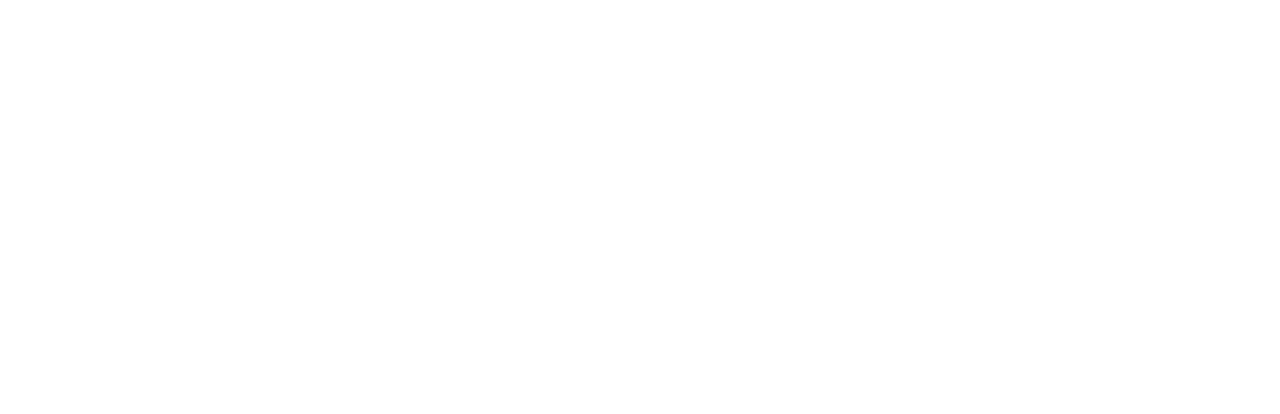
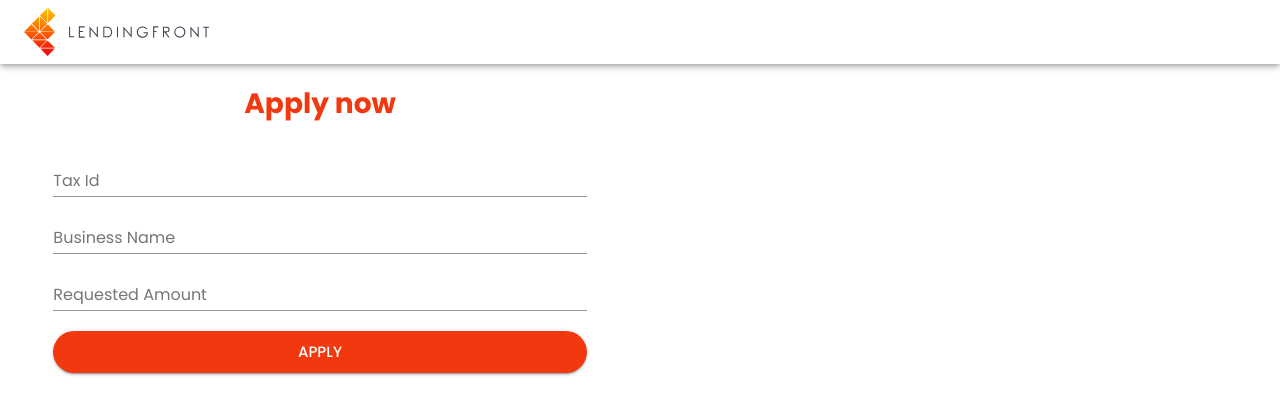
Before and after one commit to LadyTrejos/loan_system, a React (Create React App) app in the folder loan_frontend/: page / in a window 1280 px wide. Shown: the top 414 px of the page. Built offline with nearby package versions, Linux system fonts and the light colour scheme.

Commit message:
front style for loan form

```diff
--- a/loan_frontend/package.json
+++ b/loan_frontend/package.json
@@ -3,6 +3,8 @@
   "version": "0.1.0",
   "private": true,
   "dependencies": {
+    "@material-ui/core": "^4.12.3",
+    "@material-ui/icons": "^4.11.2",
     "@testing-library/jest-dom": "^5.14.1",
     "@testing-library/react": "^11.2.7",
     "@testing-library/user-event": "^12.8.3",
--- a/loan_frontend/public/index.html
+++ b/loan_frontend/public/index.html
@@ -14,6 +14,7 @@
       manifest.json provides metadata used when your web app is installed on a
       user's mobile device or desktop. See https://developers.google.com/web/fundamentals/web-app-manifest/
     -->
+    <link href="https://fonts.googleapis.com/css2?family=Poppins:wght@300;400;500;700&display=swap" rel="stylesheet">    <link rel="stylesheet" href="https://fonts.googleapis.com/icon?family=Material+Icons" />
     <link rel="manifest" href="%PUBLIC_URL%/manifest.json" />
     <!--
       Notice the use of %PUBLIC_URL% in the tags above.
--- a/loan_frontend/src/App.js
+++ b/loan_frontend/src/App.js
@@ -1,10 +1,42 @@
-import React from 'react'
+import React from "react";
+import { makeStyles } from "@material-ui/core/styles";
+import AppBar from "@material-ui/core/AppBar";
+import Grid from "@material-ui/core/Grid";
+import Toolbar from "@material-ui/core/Toolbar";
+
+import LoanForm from "./components/LoanForm";
+
+const useStyles = makeStyles((theme) => ({
+  offset: theme.mixins.toolbar,
+  toolbar: {
+    width: "100%",
+    maxWidth: "185px",
+  },
+  root: {
+    flexGrow: 1,
+  },
+}));
 
 function App() {
+  const classes = useStyles();
+
   return (
-    <div>
-    </div>
-  )
+    <React.Fragment>
+      <AppBar position="fixed" color="transparent">
+        <Toolbar className={classes.toolbar}>
+          <img src="color_logo.svg" />
+        </Toolbar>
+      </AppBar>
+      <div className={classes.offset} />
+      <div className={classes.root}>
+        <Grid container direction="row">
+          <Grid item xs={12} sm={12} md={12} lg={6} xl={6}>
+            <LoanForm />
+          </Grid>
+        </Grid>
+      </div>
+    </React.Fragment>
+  );
 }
 
-export default App
+export default App;
--- /dev/null
+++ b/loan_frontend/src/components/LoanForm.js
@@ -0,0 +1,75 @@
+import React, { useState } from "react";
+import { makeStyles } from "@material-ui/core/styles";
+import Button from "@material-ui/core/Button";
+import Grid from "@material-ui/core/Grid";
+import InputAdornment from "@material-ui/core/InputAdornment";
+import TextField from "@material-ui/core/TextField";
+
+const useStyles = makeStyles((theme) => ({
+  root: {
+    flexGrow: 1,
+  },
+  title: {
+    fontSize: "1.75rem",
+    textAlign: "center",
+    color: theme.palette.primary.main,
+  },
+  button: {
+    margin: theme.spacing(2, 2, 0, 0),
+    borderRadius: "50rem",
+  },
+}));
+
+function LoanForm() {
+  const classes = useStyles();
+  return (
+    <form autoComplete="off" className={classes.root}>
+      <Grid
+        container
+        direction="row"
+        justifyContent="center"
+        alignItems="center"
+      >
+        <Grid item xs={10}>
+          <h1 className={classes.title}>Apply now</h1>
+        </Grid>
+        <Grid item xs={10}>
+          <TextField id="tax-id" label="Tax Id" margin="dense" fullWidth />
+        </Grid>
+        <Grid item xs={10}>
+          <TextField
+            id="business-name"
+            label="Business Name"
+            margin="dense"
+            fullWidth
+          />
+        </Grid>
+        <Grid item xs={10}>
+          <TextField
+            id="requested-amount"
+            label="Requested Amount"
+            type="number"
+            margin="dense"
+            fullWidth
+            //   InputProps={{
+            //     startAdornment: state != null ? <InputAdornment position="start">$</InputAdornment> : null,
+            //   }}
+          />
+        </Grid>
+        <Grid item xs={10}>
+          <Button
+            variant="contained"
+            color="primary"
+            fullWidth
+            size="large"
+            className={classes.button}
+          >
+            Apply
+          </Button>
+        </Grid>
+      </Grid>
+    </form>
+  );
+}
+
+export default LoanForm;
--- a/loan_frontend/src/index.css
+++ b/loan_frontend/src/index.css
@@ -1,6 +1,6 @@
 body {
   margin: 0;
-  font-family: -apple-system, BlinkMacSystemFont, 'Segoe UI', 'Roboto', 'Oxygen',
+  font-family: 'Poppins', -apple-system, BlinkMacSystemFont, 'Segoe UI', 'Roboto', 'Oxygen',
     'Ubuntu', 'Cantarell', 'Fira Sans', 'Droid Sans', 'Helvetica Neue',
     sans-serif;
   -webkit-font-smoothing: antialiased;
--- a/loan_frontend/src/index.js
+++ b/loan_frontend/src/index.js
@@ -1,14 +1,42 @@
-import React from 'react';
-import ReactDOM from 'react-dom';
-import './index.css';
-import App from './App';
-import reportWebVitals from './reportWebVitals';
+import React from "react";
+import ReactDOM from "react-dom";
+import "./index.css";
+import App from "./App";
+import reportWebVitals from "./reportWebVitals";
+import { createTheme, ThemeProvider } from "@material-ui/core/styles";
+
+const theme = createTheme({
+  palette: {
+    primary: {
+      main: "#f2380f",
+    },
+    secondary: {
+      main: "#072448",
+    },
+  },
+  typography: {
+    fontFamily: [
+      'Poppins',
+      '-apple-system',
+      'BlinkMacSystemFont',
+      '"Segoe UI"',
+      '"Helvetica Neue"',
+      'Arial',
+      'sans-serif',
+      '"Apple Color Emoji"',
+      '"Segoe UI Emoji"',
+      '"Segoe UI Symbol"',
+    ].join(','),
+  },
+});
 
 ReactDOM.render(
   <React.StrictMode>
-    <App />
+    <ThemeProvider theme={theme}>
+      <App />
+    </ThemeProvider>
   </React.StrictMode>,
-  document.getElementById('root')
+  document.getElementById("root")
 );
 
 // If you want to start measuring performance in your app, pass a function
```
Also changed, not shown: loan_frontend/public/color_logo.svg (added), 1 other file (tests, documents, lock files or other folders).
